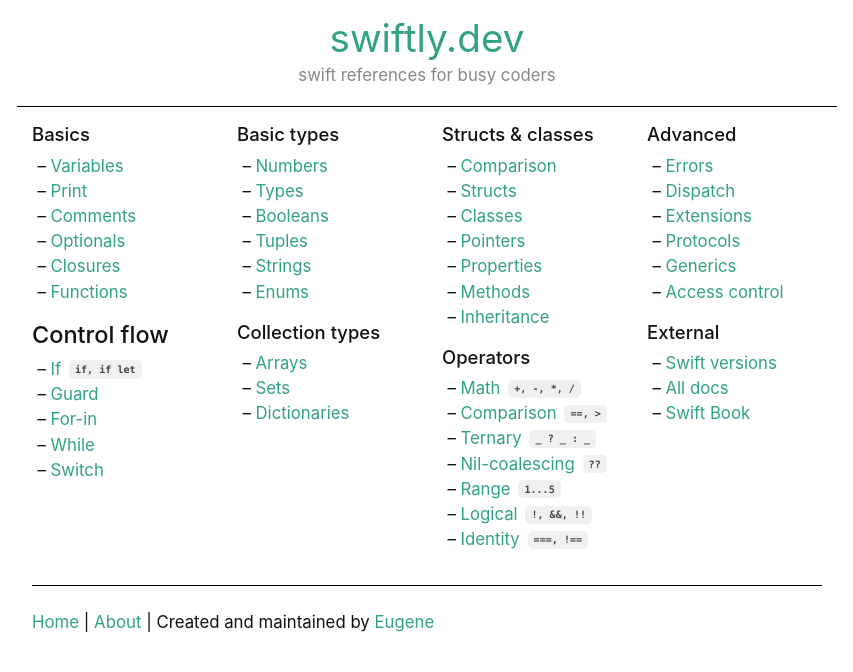
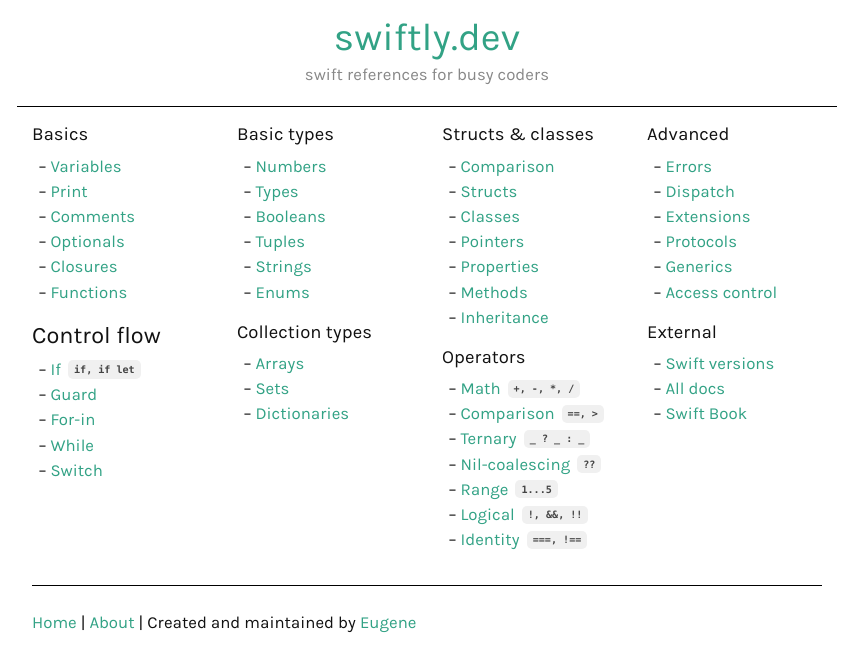
Before and after one commit to ebelinski/swiftly, a Jekyll site: the page built from index.md, in a window 1280 px wide. Shown: the top 672 px of the page, without its empty margins (213-1066 px from the left). Built offline with Jekyll 4.4.1, drawn with Linux system fonts in a browser that asks for light colours.

Commit message:
added Karla font 😍

```diff
--- a/css/main.scss
+++ b/css/main.scss
@@ -8,7 +8,25 @@ $primary: darken(#69D1B6, 20%) !default; // Override
 @import "bootstrap/bootstrap";
 @import "syntax-highlighting";
 
+/* latin-ext */
+@font-face {
+  font-family: 'Karla';
+  font-style: normal;
+  font-weight: 400;
+  src: local('Karla'), local('Karla-Regular'), url(/fonts/karla-qkBbXvYC6trAT7RbLtyU5rZPoAU.woff2) format('woff2');
+  unicode-range: U+0100-024F, U+0259, U+1E00-1EFF, U+2020, U+20A0-20AB, U+20AD-20CF, U+2113, U+2C60-2C7F, U+A720-A7FF;
+}
+/* latin */
+@font-face {
+  font-family: 'Karla';
+  font-style: normal;
+  font-weight: 400;
+  src: local('Karla'), local('Karla-Regular'), url(/fonts/karla-qkBbXvYC6trAT7RVLtyU5rZP.woff2) format('woff2');
+  unicode-range: U+0000-00FF, U+0131, U+0152-0153, U+02BB-02BC, U+02C6, U+02DA, U+02DC, U+2000-206F, U+2074, U+20AC, U+2122, U+2191, U+2193, U+2212, U+2215, U+FEFF, U+FFFD;
+}
+
 body {
+  font-family: "Karla", "San Francisco", "Helvetica", sans-serif;
   font-size: 1.05em;
   color: #111;
 }
```
Also changed, not shown: fonts/karla-qkBbXvYC6trAT7RVLtyU5rZP.woff2 (added), fonts/karla-qkBbXvYC6trAT7RbLtyU5rZPoAU.woff2 (added).
